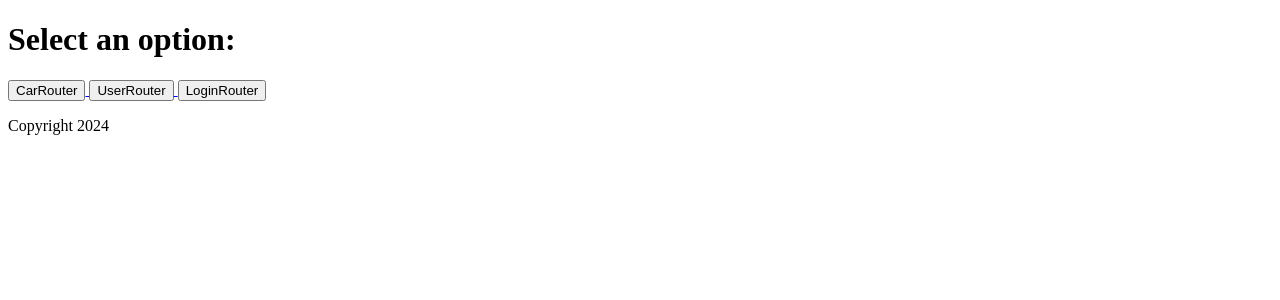
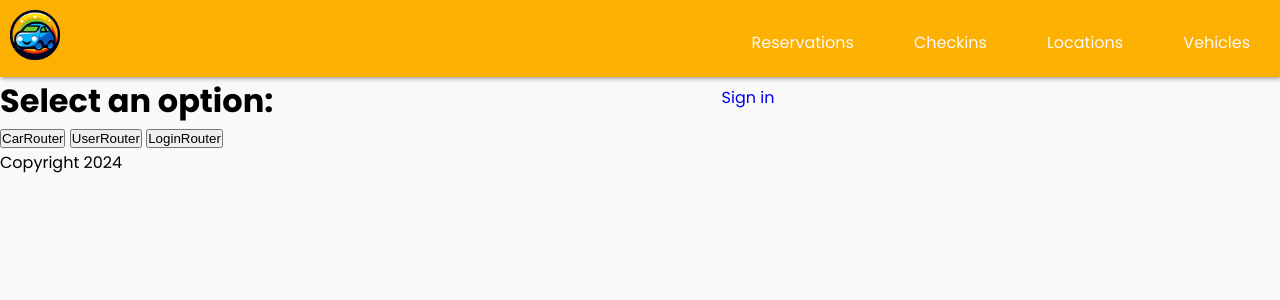
Before and after one commit to migmm/rent-cars, a PHP site: page / in a window 1280 px wide. Shown: the top 300 px of the page. Run offline with PHP 8.4, Linux system fonts and the light colour scheme.

Commit message:
Added new logo and separate files

```diff
--- a/public/css/main.css
+++ b/public/css/main.css
@@ -0,0 +1,169 @@
+/* Theming */
+@import url("https://fonts.googleapis.com/css2?family=Poppins:wght@400;700&display=swap");
+
+:root{
+    --white: #f9f9f9;
+    --black: #36383F;
+    --grey: #85888C;
+    --orange: #FCB002;
+}
+
+/* Reset */
+*{
+    margin: 0;
+    padding: 0;
+    box-sizing: border-box;
+}
+
+body{
+    background-color: var(--white);
+    font-family: "Poppins", sans-serif;
+}
+
+a{
+    text-decoration: none;
+}
+
+ul{
+    list-style: none;
+}
+
+/* Header */
+.header{
+    background-color: var(--orange);
+    box-shadow: 1px 1px 5px 0px var(--grey);
+    position: sticky;
+    top: 0;
+    width: 100%;
+}
+
+/* Logo */
+.logo{
+    display: inline-block;
+    margin: 10px;
+}
+
+.logo img{
+width: 50px;
+height: 50px;
+}
+
+
+/* Nav menu */
+.nav{
+    width: 100%;
+    height: 100%;
+    position: fixed;
+    background-color: var(--black);
+    overflow: hidden;
+
+}
+
+.menu a{
+    display: block;
+    padding: 30px;
+    color: var(--white);
+
+}
+
+.menu a:hover{
+    background-color: var(--grey);
+}
+
+.nav{
+    max-height: 0;
+    transition: max-height .5s ease-out;
+}
+
+/* Menu Icon */
+
+.hamburguer-button{
+    cursor: pointer;
+    float: right;
+    padding: 40px 20px;
+}
+
+
+.hamburguer-button-line {
+    background: var(--white);
+    display: block;
+    height: 2px;
+    position: relative;
+    width: 24px;
+
+}
+
+.hamburguer-button-line::before,
+.hamburguer-button-line::after{
+    background: var(--white);
+    content: '';
+    display: block;
+    height: 100%;
+    position: absolute;
+    transition: all .2s ease-out;
+    width: 100%;
+}
+
+.hamburguer-button-line::before{
+    top: 5px;
+}
+
+.hamburguer-button-line::after{
+    top: -5px;
+}
+
+
+.side-menu {
+    display: none;
+}
+
+/* Toggle menu icon */
+
+.side-menu:checked ~ nav{
+    max-height: 100%;
+}
+
+.side-menu:checked ~ .hamburguer-button .hamburguer-button-line {
+    background: transparent;
+}
+
+.side-menu:checked ~ .hamburguer-button .hamburguer-button-line::before {
+    transform: rotate(-45deg);
+    top:0;
+
+}
+
+.side-menu:checked ~ .hamburguer-button .hamburguer-button-line::after {
+    transform: rotate(45deg);
+    top:0;
+}
+
+
+/* Responsiveness */
+
+@media (min-width: 768px) {
+    .nav{
+        max-height: none;
+        top: 0;
+        position: relative;
+        float: right;
+        width: fit-content;
+        background-color: transparent;
+
+    }
+
+    .menu li{
+        float: left;
+    }
+
+    .menu a:hover{
+        background-color: transparent;
+        color: var(--grey);
+
+    }
+
+    .hamburguer-button{
+        display: none;
+    }
+
+}
--- a/views/partials/header/header.php
+++ b/views/partials/header/header.php
@@ -1,3 +1,21 @@
 <header class="header">
+    <a href="#" class="logo">
+        <img src="images/logo.png" alt="">
+    </a>
+
+    <input class="side-menu" type="checkbox" id="side-menu" />
+    <label class="hamburguer-button" for="side-menu"><span class="hamburguer-button-line"></span></label>
+
+    <nav class="nav">
+        <ul class="menu">
+            <li><a href="#">Reservations</a></li>
+            <li><a href="#">Checkins</a> </li>
+            <li><a href="#">Locations</a> </li>
+            <li><a href="#">Vehicles</a></li>
+        </ul>
+        <a href="#" class="menu">
+        <div class="sign-in-button-nv">Sign in</div>
+    </a>
+    </nav>
 
 </header>
```
Also changed, not shown: .htaccess, public/images/logo.png (added), public/images/profile_6590bf9516b8f6.87545627.jpg (deleted).
